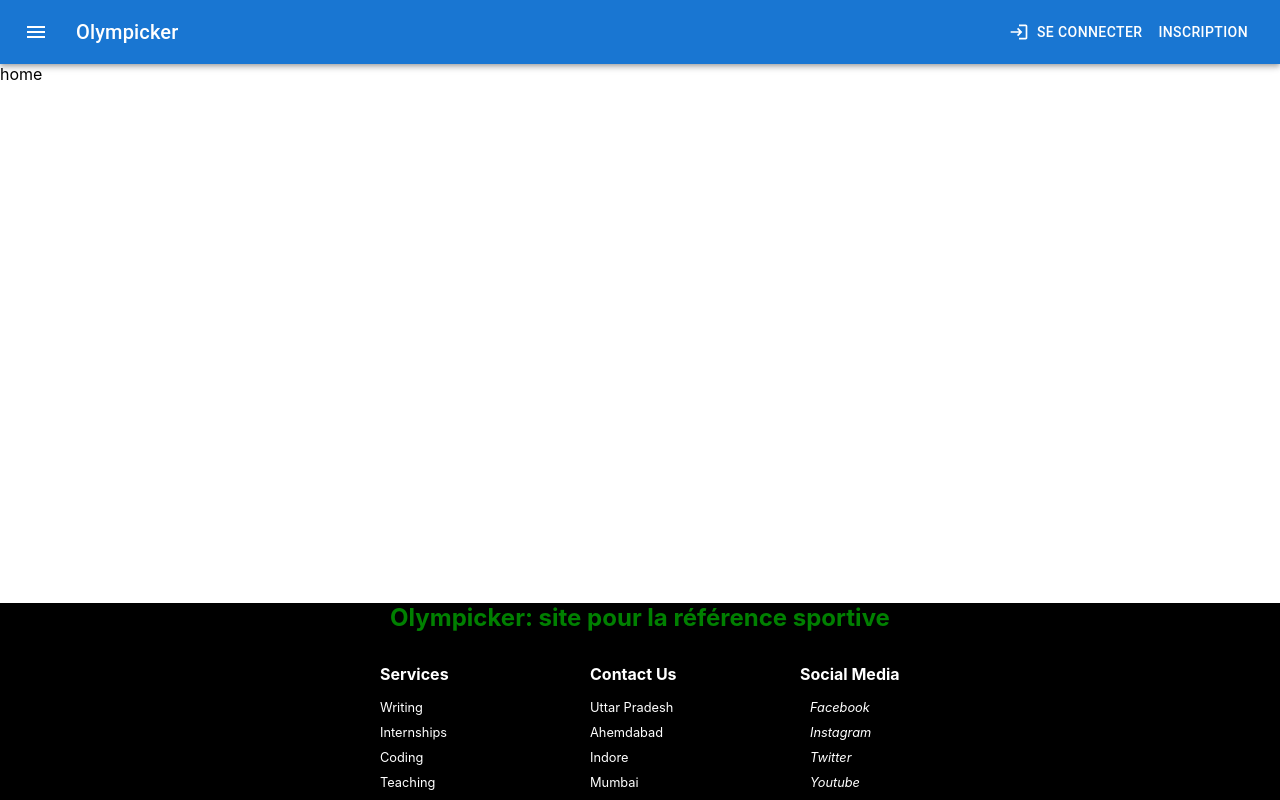
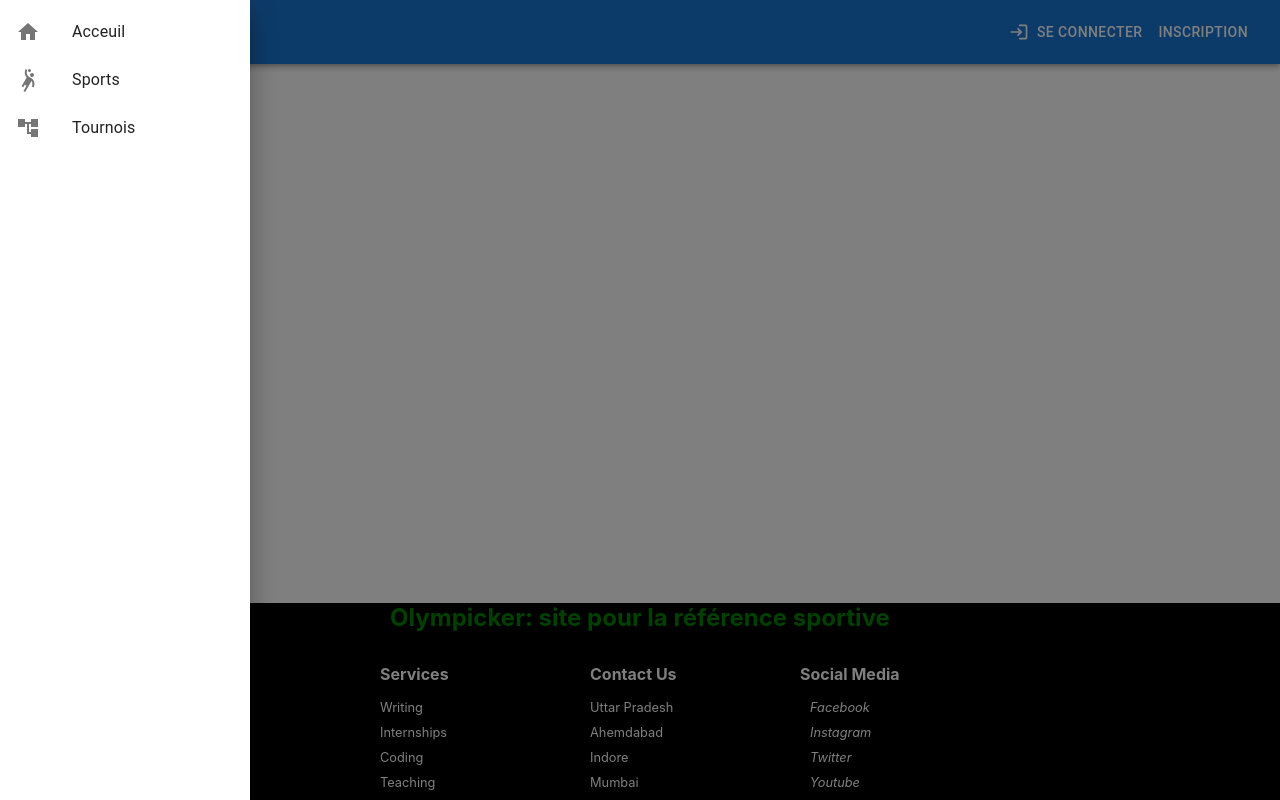
Before and after one commit to Ynov-M2-Projets/olympicker-front, a React (Create React App) app: page / in a window 1280 px wide. Both pictures are taken after a click on the button "menu". Built offline with nearby package versions, Linux system fonts and the light colour scheme.

Commit message:
add drawer and main links

```diff
--- a/src/components/auth/LoginDialog.js
+++ b/src/components/auth/LoginDialog.js
@@ -28,7 +28,8 @@ export default function LoginDialog({open, onClose, onRegister}){
         onClose();
     }
 
-    const handleLogin = async () => {
+    const handleLogin = async (e) => {
+        e.preventDefault();
         await login(email, password);
         onClose();
     }
@@ -43,6 +44,7 @@ export default function LoginDialog({open, onClose, onRegister}){
             onClose={handleClose}
             aria-describedby="alert-dialog-slide-description"
         >
+            <form onSubmit={handleLogin}>
                 <DialogTitle className="text-center">Connexion</DialogTitle>
                 <DialogContent>
                     <div className="d-block">
@@ -89,14 +91,15 @@ export default function LoginDialog({open, onClose, onRegister}){
                 </DialogContent>
                 <DialogActions>
                     <LoadingButton
+                        type="submit"
                         loading={logining}
                         loadingPosition="start"
                         startIcon={<LoginIcon/>}
-                    onClick={handleLogin}
                         disabled={!inputsValid}
                     >Connexion</LoadingButton>
                     <Button onClick={handleClose}>Annuler</Button>
                 </DialogActions>
+            </form>
         </Dialog>
     );
 }
--- a/src/components/auth/RegisterDialog.js
+++ b/src/components/auth/RegisterDialog.js
@@ -29,7 +29,8 @@ export default function RegisterDialog({open, onClose, onConnection}){
         onClose();
     }
 
-    const handleRegister = async () => {
+    const handleRegister = async (e) => {
+        e.preventDefault();
         await register(email);
         onClose();
     }
@@ -44,6 +45,7 @@ export default function RegisterDialog({open, onClose, onConnection}){
             onClose={handleClose}
             aria-describedby="alert-dialog-slide-description"
         >
+            <form onSubmit={handleRegister}>
                 <DialogTitle className="text-center">Inscription</DialogTitle>
                 <DialogContent>
                     <div className="d-block">
@@ -109,14 +111,15 @@ export default function RegisterDialog({open, onClose, onConnection}){
                 </DialogContent>
                 <DialogActions>
                     <LoadingButton
+                        type="submit"
                         loading={logining}
                         loadingPosition="start"
                         startIcon={<LoginIcon/>}
-                    onClick={handleRegister}
                         disabled={!inputsValid}
                     >Inscription</LoadingButton>
                     <Button onClick={handleClose}>Annuler</Button>
                 </DialogActions>
+            </form>
         </Dialog>
     );
 }
--- a/src/components/header/Header.js
+++ b/src/components/header/Header.js
@@ -11,10 +11,12 @@ import LogoutIcon from '@mui/icons-material/Logout';
 import LoginDialog from "../auth/LoginDialog";
 import LoadingButton from '@mui/lab/LoadingButton';
 import RegisterDialog from "../auth/RegisterDialog";
+import MenuDrawer from "../menuDrawer/MenuDrawer";
 
 export default function Header(){
     const {user, logining, logout} = useContext(UserContext);
     const [open, setOpen] = useState(null);
+    const [openMenuDrawer, setOpenMenuDrawer] = useState(false);
 
     const handleConnection = () => {
         setOpen('connection');
@@ -27,6 +29,10 @@ export default function Header(){
         setOpen(null);
     };
 
+    const toggleMenuDrawer = (value = null) => {
+        setOpenMenuDrawer(prev => ((value !== null) ? value : !prev));
+    }
+
     return (
         <AppBar position="static">
             <Toolbar>
@@ -36,6 +42,7 @@ export default function Header(){
                     color="inherit"
                     aria-label="menu"
                     sx={{ mr: 2 }}
+                    onClick={toggleMenuDrawer}
                 >
                     <MenuIcon />
                 </IconButton>
@@ -73,6 +80,7 @@ export default function Header(){
                     <RegisterDialog open={open === 'register'} onClose={handleCloseDialogs} onConnection={() => setOpen('connection')}/>
                 </>
             )}
+            <MenuDrawer open={openMenuDrawer} toggleCallback={toggleMenuDrawer}/>
         </AppBar>
     );
 }
--- /dev/null
+++ b/src/components/menuDrawer/MenuDrawer.js
@@ -0,0 +1,73 @@
+import SwipeableDrawer from "@mui/material/SwipeableDrawer";
+import {useContext} from "react";
+import Box from "@mui/material/Box";
+import List from "@mui/material/List";
+import ListItem from "@mui/material/ListItem";
+import ListItemIcon from "@mui/material/ListItemIcon";
+import ListItemText from "@mui/material/ListItemText";
+import Divider from "@mui/material/Divider";
+import HomeIcon from '@mui/icons-material/Home';
+import AccountCircleIcon from '@mui/icons-material/AccountCircle';
+import LogoutIcon from '@mui/icons-material/Logout';
+import SportsHandballIcon from '@mui/icons-material/SportsHandball';
+import {UserContext} from "../../context/userContext/UserContext";
+import { Link } from "react-router-dom";
+import AccountTreeIcon from '@mui/icons-material/AccountTree';
+
+const mainLinks = [
+    {text: 'Acceuil', link: '/', icon: <HomeIcon/>},
+    {text: 'Sports', link: '/sports', icon: <SportsHandballIcon/>},
+    {text: 'Tournois', link: '/tournaments', icon: <AccountTreeIcon/>},
+];
+
+export default function MenuDrawer({open, toggleCallback}){
+    const {user, logout} = useContext(UserContext);
+
+    const toggleDrawer = (value) => () => {
+        toggleCallback(value);
+    };
+
+    return (
+        <SwipeableDrawer
+            anchor="left"
+            open={open}
+            onClose={toggleDrawer(false)}
+            onOpen={toggleDrawer(true)}
+        >
+            <Box
+                sx={{ width: 250 }}
+                role="presentation"
+                onClick={toggleDrawer(false)}
+                onKeyDown={toggleDrawer(false)}
+            >
+                <List>
+                    {mainLinks.map(link => (
+                        <ListItem key={link.text} button component={Link} to={link.link}>
+                            <ListItemIcon>{link.icon}</ListItemIcon>
+                            <ListItemText primary={link.text} />
+                        </ListItem>
+                    ))}
+                </List>
+                {user && (
+                    <>
+                        <Divider />
+                        <List>
+                            <ListItem button>
+                                <ListItemIcon>
+                                    <AccountCircleIcon/>
+                                </ListItemIcon>
+                                <ListItemText primary="Profil" />
+                            </ListItem>
+                            <ListItem button onClick={logout}>
+                                <ListItemIcon>
+                                    <LogoutIcon/>
+                                </ListItemIcon>
+                                <ListItemText primary="Déconnexion" />
+                            </ListItem>
+                        </List>
+                    </>
+                )}
+            </Box>
+        </SwipeableDrawer>
+    );
+}
```
Also changed, not shown: 1 other file (tests, documents, lock files or other folders). Lines whose indentation alone changed are shown as unchanged.
